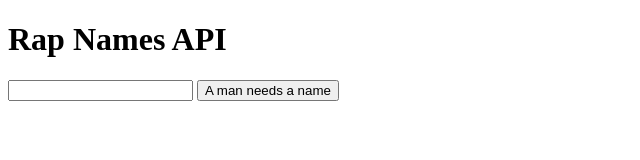
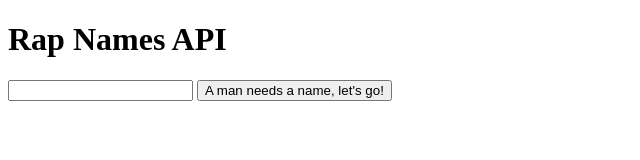
Before and after one commit to JavaUwU/rapper-names-api, a website: page index.html in a window 1280 px wide. Shown: the whole page, without its empty margins (0-640 px from the left). Drawn offline with Linux system fonts and the light colour scheme.

Commit message:
making fontend better

```diff
--- a/index.html
+++ b/index.html
@@ -9,7 +9,7 @@
 <body>
     <h1>Rap Names API</h1>
     <input type="text">
-    <button>A man needs a name</button>
+    <button>A man needs a name, let's go!</button>
     <h2></h2>
     <script src="js/main.js"></script>
 </body>
```
